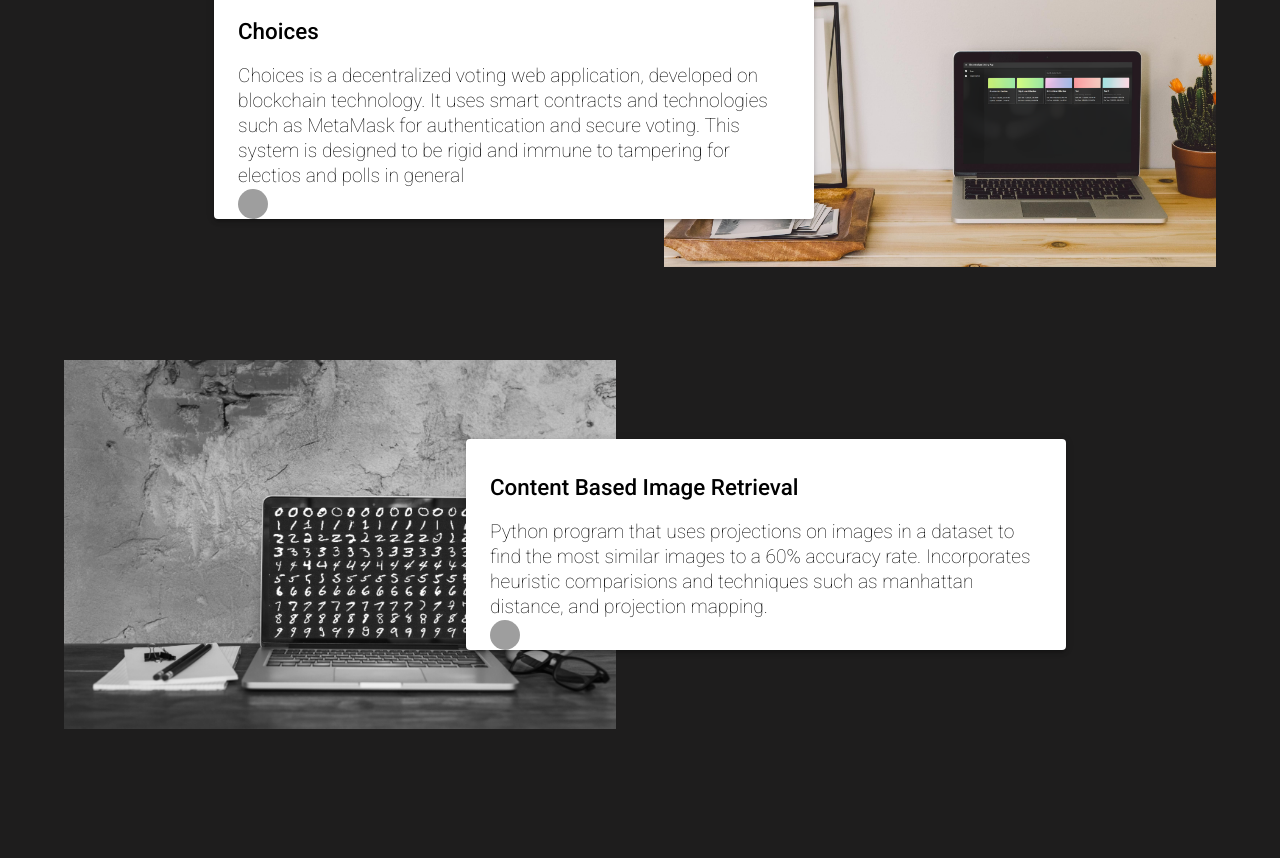
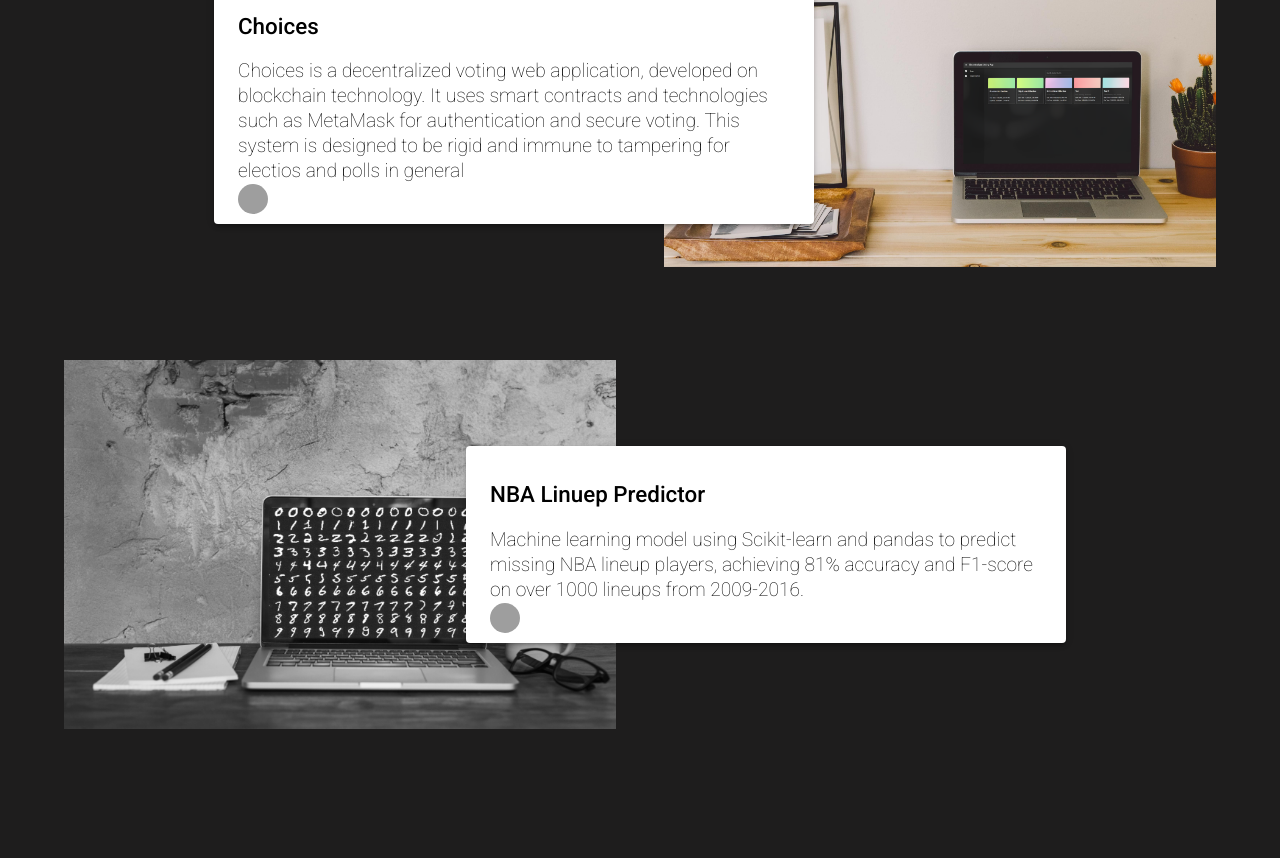
Before and after one commit to MohsinRehman12/portfolio, a React (Create React App) app: page / in a window 1280 px wide. Shown: the part 4922-5780 px from the top of the page. Built offline with nearby package versions, Linux system fonts and the light colour scheme; grey boxes are pictures that could not be loaded.

Commit message:
updated projects

```diff
--- a/src/components/Footer.jsx
+++ b/src/components/Footer.jsx
@@ -5,7 +5,7 @@ function Footer() {
   return (
     <div className='copyright'>
         <p className="copyrightText">
-        © Copyright Mohsin Rehman 2023. All Rights Reserved
+        © Copyright Mohsin Rehman 2025. All Rights Reserved
         </p>
     </div>
   )
--- a/src/components/projects/Contentbasedproj.jsx
+++ b/src/components/projects/Contentbasedproj.jsx
@@ -19,11 +19,11 @@ function Contentbasedproj() {
           borderRadius: 1,
           boxShadow: 3,
         }}>
-        <p className="projectTextHeader"> Content Based Image Retrieval </p>
-        <p className='projectText'> Python program that uses projections on images in a dataset to find the most similar images to a 60% accuracy rate. Incorporates heuristic comparisions and techniques such as manhattan distance, and projection mapping.</p>
+        <p className="projectTextHeader"> NBA Linuep Predictor </p>
+        <p className='projectText'> Machine learning model using Scikit-learn and pandas to predict missing NBA lineup players, achieving 81% accuracy and F1-score on over 1000 lineups from 2009-2016.</p>
 
         <div className="projectTech">
-        <a className='pageLinks' href='https://github.com/MohsinRehman12/ContentBasedImageRetrieval'> <img className='hoverTextIconsf git' src="https://cdn.jsdelivr.net/gh/devicons/devicon/icons/github/github-original.svg" /></a>
+        <a className='pageLinks' href='https://github.com/MohsinRehman12/NBA-Lineup-prediction'> <img className='hoverTextIconsf git' src="https://cdn.jsdelivr.net/gh/devicons/devicon/icons/github/github-original.svg" /></a>
         </div>
         </Box>
         </div>
--- a/src/components/projects/projLeft.css
+++ b/src/components/projects/projLeft.css
@@ -51,6 +51,7 @@
   .projectTech{
     display: flex;
     padding: 0;
+    padding-bottom: 10px;
     margin: 0;
   }
 
--- a/src/components/projects/projRight.css
+++ b/src/components/projects/projRight.css
@@ -53,6 +53,7 @@
   .projectTechr{
     display: flex;
     padding: 0;
+    padding-bottom: 10px;
     margin: 0;
   }
 
```
